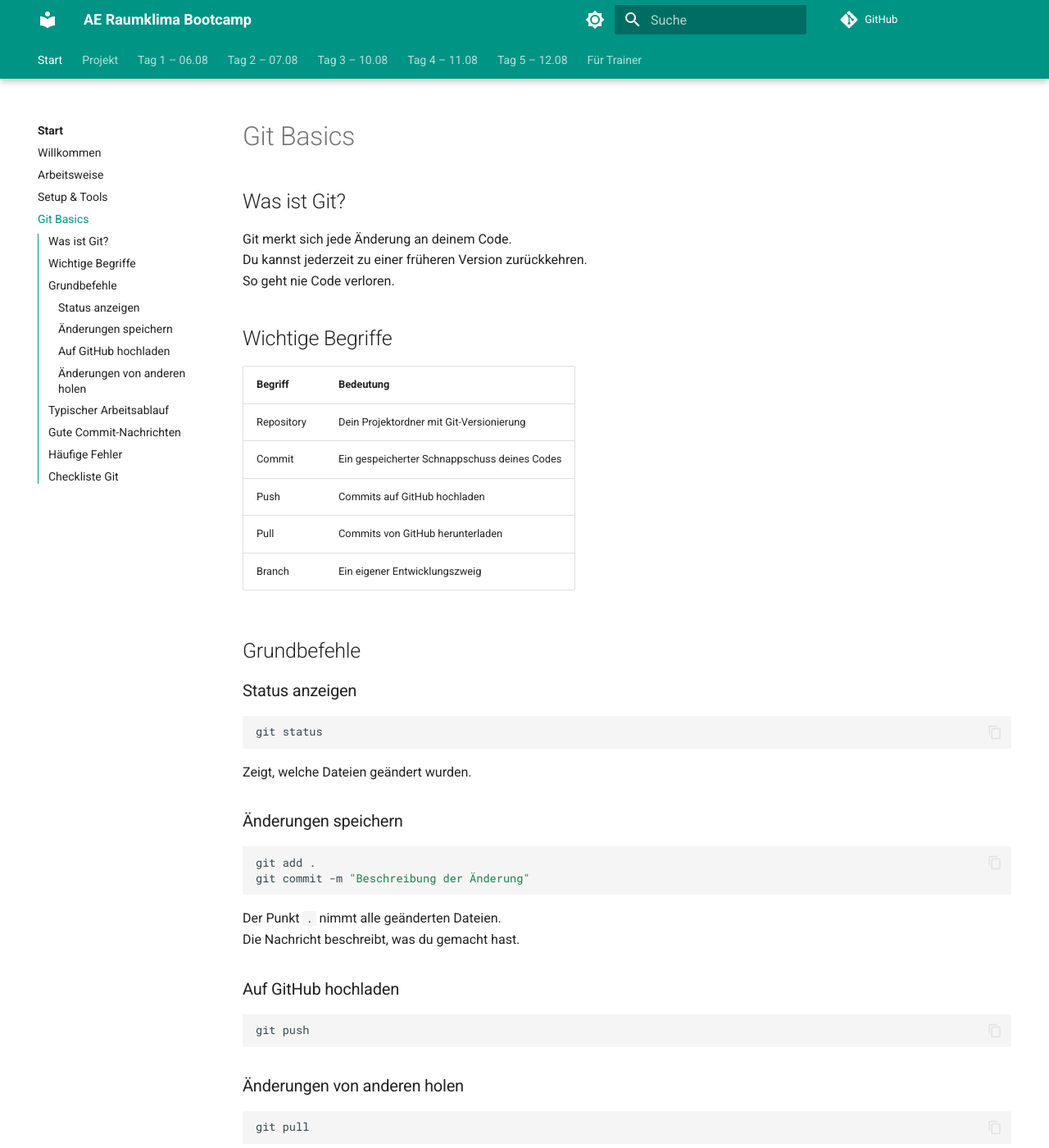
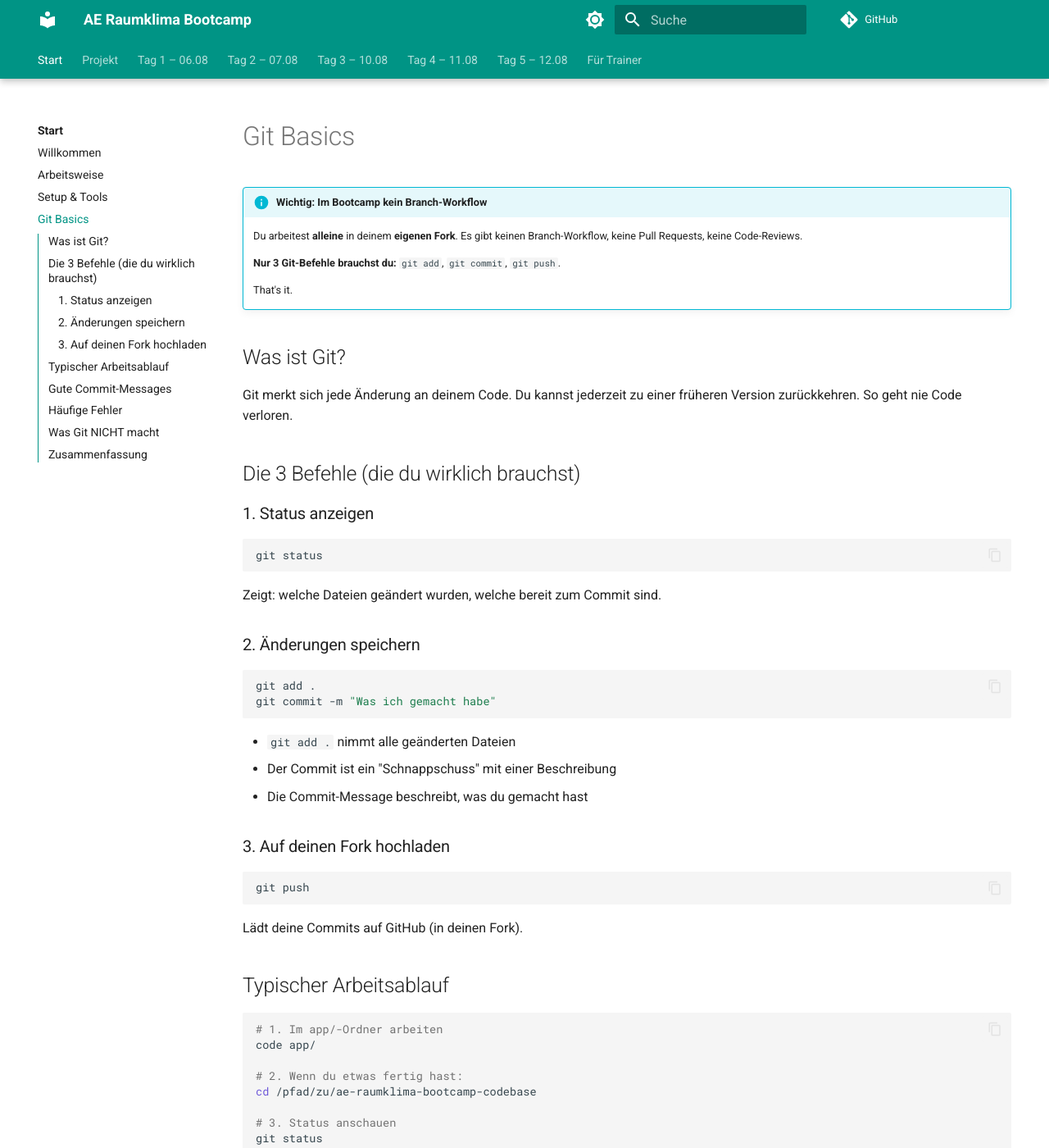
Before and after one commit to HeiligerG/ae-raumklima-bootcamp, an MkDocs documentation site: the page built from docs/start/git-basics.md, in a window 1280 px wide and 1400 px high. Shown: the whole window at 82% size. Built offline with MkDocs 1.6.1 and Material for MkDocs 9.7.7, drawn with Linux system fonts in a browser that asks for light colours; comment, search, counter and statistics services are not loaded; some of the changed text lies outside the part shown.

Commit message:
docs(start): git-basics.md radikal vereinfachen (kein Branch-Workflow)
Komplett umgeschrieben fuer Einzelarbeit:
- 'Wichtig: kein Branch-Workflow' prominent am Anfang
- Nur 3 Git-Befehle noetig: add, commit, push (statt 5)
- Typischer Arbeitsablauf reduziert auf 6 Schritte
- Gute Commit-Messages Beispiele bleiben, aber jetzt mit
  optionalen Scope-Tags (feat:/fix:/chore:)
- Haeufige Fehler reduziert auf 3 (statt 5), nur was im
  Bootcamp relevant ist
- 'Was Git NICHT macht' explizit aufgelistet (keine Branches,
  PRs, Reviews, Rebase)
- Zusammenfassung am Ende betont 'Mehr brauchst du nicht'

````diff
--- a/docs/start/git-basics.md
+++ b/docs/start/git-basics.md
@@ -1,104 +1,119 @@
 # Git Basics
+
+!!! info "Wichtig: Im Bootcamp kein Branch-Workflow"
+    Du arbeitest **alleine** in deinem **eigenen Fork**. Es gibt
+    keinen Branch-Workflow, keine Pull Requests, keine Code-Reviews.
+
+    **Nur 3 Git-Befehle brauchst du:**
+    `git add`, `git commit`, `git push`.
+
+    That's it.
 
 ## Was ist Git?
 
-Git merkt sich jede Änderung an deinem Code.
-Du kannst jederzeit zu einer früheren Version zurückkehren.
-So geht nie Code verloren.
+Git merkt sich jede Änderung an deinem Code. Du kannst
+jederzeit zu einer früheren Version zurückkehren. So geht
+nie Code verloren.
 
-## Wichtige Begriffe
+## Die 3 Befehle (die du wirklich brauchst)
 
-| Begriff | Bedeutung |
-|---------|-----------|
-| Repository | Dein Projektordner mit Git-Versionierung |
-| Commit | Ein gespeicherter Schnappschuss deines Codes |
-| Push | Commits auf GitHub hochladen |
-| Pull | Commits von GitHub herunterladen |
-| Branch | Ein eigener Entwicklungszweig |
-
-## Grundbefehle
-
-### Status anzeigen
+### 1. Status anzeigen
 
 ```bash
 git status
 ```
 
-Zeigt, welche Dateien geändert wurden.
+Zeigt: welche Dateien geändert wurden, welche bereit zum
+Commit sind.
 
-### Änderungen speichern
+### 2. Änderungen speichern
 
 ```bash
 git add .
-git commit -m "Beschreibung der Änderung"
+git commit -m "Was ich gemacht habe"
 ```
 
-Der Punkt `.` nimmt alle geänderten Dateien.
-Die Nachricht beschreibt, was du gemacht hast.
+- `git add .` nimmt alle geänderten Dateien
+- Der Commit ist ein "Schnappschuss" mit einer Beschreibung
+- Die Commit-Message beschreibt, was du gemacht hast
 
-### Auf GitHub hochladen
+### 3. Auf deinen Fork hochladen
 
 ```bash
 git push
 ```
 
-### Änderungen von anderen holen
-
-```bash
-git pull
-```
+Lädt deine Commits auf GitHub (in deinen Fork).
 
 ## Typischer Arbeitsablauf
 
 ```bash
-# 1. Neuesten Stand holen
-git pull
+# 1. Im app/-Ordner arbeiten
+code app/
 
-# 2. Code schreiben ...
+# 2. Wenn du etwas fertig hast:
+cd /pfad/zu/ae-raumklima-bootcamp-codebase
 
-# 3. Änderungen anzeigen
+# 3. Status anschauen
 git status
 
 # 4. Änderungen speichern
 git add .
-git commit -m "Dashboard: Layout erstellt"
+git commit -m "Mein Dashboard Tag 1 fertig"
 
-# 5. Hochladen
+# 5. Hochladen (auf deinen Fork)
 git push
+
+# 6. Browser: dein Fork auf GitHub zeigt jetzt den neuen Commit
 ```
 
-## Gute Commit-Nachrichten
+## Gute Commit-Messages
 
-Schreibe, **was** du geändert hast und **warum** – nicht wie.
+Schreibe, **was** du geändert hast (nicht wie).
 
-=== "Gut :material-check:"
-    ```
-    Dashboard: Temperatur-Anzeige mit Farbcodierung hinzugefügt
-    ```
-
-=== "Schlecht :material-close:"
-    ```
-    Update
-    index.html geändert
-    ```
+!!! tip "Format"
+    Eine kurze, beschreibende Zeile. Beispiele:
+    - `feat(dashboard): Temperatur und Feuchte anzeigen`
+    - `fix(status): Farbe der Status-Pille korrigieren`
+    - `chore: data.json als Initial-Seed hinzugefügt`
 
 ## Häufige Fehler
 
-??? warning "Ich habe `git push` vergessen"
-    Kein Problem. Mach es einfach jetzt.
-    Besser spät als nie.
+??? warning "'git push' geht nicht – 'no upstream'"
+    Beim ersten Push fragt Git nach dem Remote. Lösung:
+    ```bash
+    git push -u origin main
+    ```
+    Beim zweiten Push reicht dann `git push`.
 
-??? warning "Merge-Konflikt"
-    Das passiert, wenn zwei Personen die gleiche Datei geändert haben.
-    Ruf einen Trainer – das lösen wir gemeinsam.
+??? warning "'Permission denied' beim Push"
+    Du hast wahrscheinlich den Original-Repo geklont statt deinen
+    Fork. Lösung: in `setup.md` nachlesen, wie man den Fork klont.
 
-## Checkliste Git
+??? warning "'Merge conflict'"
+    Im Bootcamp sehr unwahrscheinlich (Einzelarbeit, kein Team).
+    Falls doch: Trainer fragen.
 
-- [ ] Ich kenne die Befehle `status`, `add`, `commit`, `push`, `pull`
-- [ ] Ich weiss, was ein Commit ist
-- [ ] Ich weiss, was ein Repository ist
-- [ ] Ich kann meine Änderungen auf GitHub hochladen
+## Was Git NICHT macht
+
+- ❌ **Branches** – du arbeitest immer auf `main`
+- ❌ **Pull Requests** – du hast keinen Reviewer
+- ❌ **Code-Review** – du bist dein eigener Reviewer
+- ❌ **Rebase** – nicht nötig im Bootcamp
+
+## Zusammenfassung
+
+Drei Befehle reichen:
+
+```bash
+git status    # Was ist geändert?
+git add .     # Alles zum Commit vormerken
+git commit -m "..."   # Speichern
+git push      # Hochladen
+```
+
+Mehr brauchst du nicht.
 
 !!! info "Mehr zu Git"
-    Git ist ein grosses Thema. Fürs Bootcamp reichen diese Basics.
-    Alles Weitere lernst du nach und nach.
+    Git ist ein riesiges Thema. Fürs Bootcamp reichen diese Basics.
+    Für tieferes Wissen: [Pro Git Buch (kostenlos)](https://git-scm.com/book/de/v2).
````
